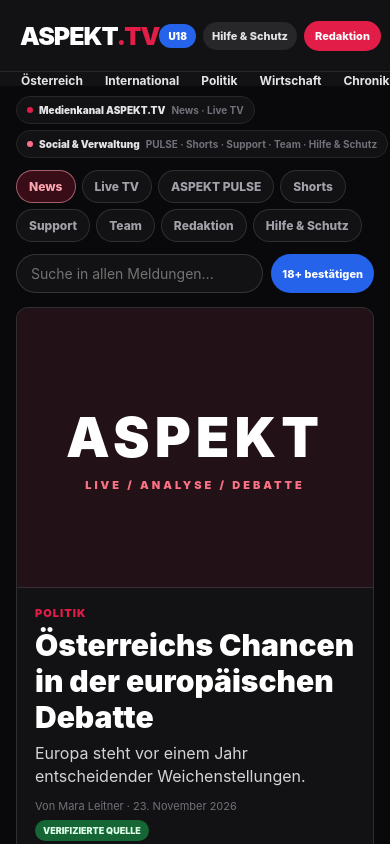
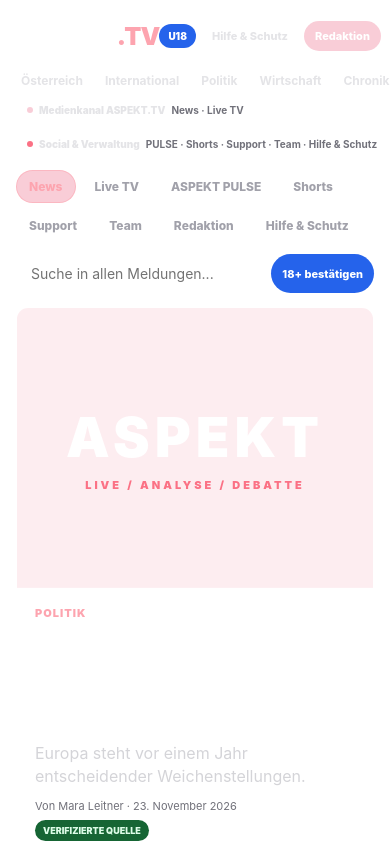
Before and after one commit to iceragotti/aspekt-tv, a React Native app: screen / in a window 390 px wide. Built offline with nearby package versions, Linux system fonts and the light colour scheme.

Commit message:
style(app): replace remaining static dark and crimson hex styles with rose-glass (#9)

```diff
--- a/App.tsx
+++ b/App.tsx
@@ -2571,15 +2571,15 @@ export default function App() {
 }
 
 const styles = StyleSheet.create({
-  container: { flex: 1, backgroundColor: '#09090B' },
+  container: { flex: 1, backgroundColor: 'rgba(255, 255, 255, 0.03)' },
   shell: { width: '100%', maxWidth: 1080, alignSelf: 'center', flex: 1 },
   topbar: {
-    backgroundColor: '#121215', minHeight: 72, paddingHorizontal: 20,
-    borderBottomWidth: 1, borderBottomColor: '#27272A',
+    backgroundColor: 'rgba(255, 255, 255, 0.04)', minHeight: 72, paddingHorizontal: 20,
+    borderBottomWidth: 1, borderBottomColor: 'rgba(255, 255, 255, 0.12)',
     flexDirection: 'row', alignItems: 'center', justifyContent: 'space-between',
   },
   brand: { color: '#FFF', fontSize: 25, fontWeight: '900', letterSpacing: -1 },
-  brandAccent: { color: '#E11D48' },
+  brandAccent: { color: '#FDA4AF' },
   topActions: { flexDirection: 'row', alignItems: 'center', gap: 7, flexWrap: 'wrap' },
   supporterHeaderBadge: {
     backgroundColor: aspectTheme.colors.status.success.surface,
@@ -2598,9 +2598,9 @@ const styles = StyleSheet.create({
   ageMinor: { backgroundColor: '#2563EB' },
   ageAdult: { backgroundColor: '#991B1B' },
   badgeText: { color: '#FFF', fontSize: 10, fontWeight: '900' },
-  safetyHeader: { backgroundColor: '#27272A', borderRadius: 999, paddingHorizontal: 9, paddingVertical: 7 },
+  safetyHeader: { backgroundColor: 'rgba(255, 255, 255, 0.06)', borderRadius: 999, paddingHorizontal: 9, paddingVertical: 7 },
   safetyHeaderText: { color: '#E4E4E7', fontSize: 11, fontWeight: '800' },
-  loginButton: { backgroundColor: '#E11D48', borderRadius: 999, paddingHorizontal: 11, paddingVertical: 8 },
+  loginButton: { backgroundColor: 'rgba(225, 29, 72, 0.22)', borderRadius: 999, paddingHorizontal: 11, paddingVertical: 8 },
   loginText: { color: '#FFF', fontSize: 11, fontWeight: '800' },
   breaking: {
     backgroundColor: '#991B1B', minHeight: 38, paddingHorizontal: 16,
@@ -2608,7 +2608,7 @@ const styles = StyleSheet.create({
   },
   breakingLabel: { color: '#FFF', backgroundColor: '#7F1D1D', paddingHorizontal: 7, paddingVertical: 4, borderRadius: 4, fontSize: 10, fontWeight: '900' },
   breakingText: { color: '#FFF', flex: 1, fontSize: 13, fontWeight: '700' },
-  nav: { backgroundColor: '#121215', flexDirection: 'row', alignItems: 'center', gap: 4, paddingHorizontal: 12, paddingVertical: 8 },
+  nav: { backgroundColor: 'rgba(255, 255, 255, 0.04)', flexDirection: 'row', alignItems: 'center', gap: 4, paddingHorizontal: 12, paddingVertical: 8 },
   navItem: { paddingHorizontal: 9, paddingVertical: 8, borderRadius: 6 },
   navItemActive: {
     backgroundColor: 'rgba(255, 255, 255, 0.08)',
@@ -2639,8 +2639,8 @@ const styles = StyleSheet.create({
     alignItems: 'center',
     flexWrap: 'wrap',
     gap: 6,
-    backgroundColor: '#121215',
-    borderColor: '#27272A',
+    backgroundColor: 'rgba(255, 255, 255, 0.04)',
+    borderColor: 'rgba(255, 255, 255, 0.12)',
     borderWidth: 1,
     borderRadius: 999,
     paddingHorizontal: 10,
@@ -2650,12 +2650,12 @@ const styles = StyleSheet.create({
     width: 6,
     height: 6,
     borderRadius: 3,
-    backgroundColor: '#E11D48',
+    backgroundColor: 'rgba(225, 29, 72, 0.22)',
   },
   areaDotSocial: { backgroundColor: '#FB7185' },
   areaLabelText: { color: '#E4E4E7', fontSize: 10, fontWeight: '900' },
   areaScopeText: { color: '#71717A', fontSize: 10, fontWeight: '700' },
-  tabRow: { flexDirection: 'row', flexWrap: 'wrap', gap: 6, paddingHorizontal: 16, paddingVertical: 12, backgroundColor: '#09090B' },
+  tabRow: { flexDirection: 'row', flexWrap: 'wrap', gap: 6, paddingHorizontal: 16, paddingVertical: 12, backgroundColor: 'rgba(255, 255, 255, 0.03)' },
   tabButton: {
     backgroundColor: 'rgba(255, 255, 255, 0.04)',
     borderWidth: 1,
@@ -2704,7 +2704,7 @@ const styles = StyleSheet.create({
   heroVisualText: { color: '#FFF', fontSize: 55, fontWeight: '900', letterSpacing: 5 },
   heroVisualSub: { color: '#FB7185', fontSize: 11, fontWeight: '900', letterSpacing: 3, marginTop: 8 },
   heroCopy: { padding: 18, gap: 7 },
-  kicker: { color: '#E11D48', fontSize: 11, fontWeight: '900', letterSpacing: 1 },
+  kicker: { color: '#FDA4AF', fontSize: 11, fontWeight: '900', letterSpacing: 1 },
   kickerLight: { color: '#FDA4AF', fontSize: 11, fontWeight: '900', letterSpacing: 1 },
   heroTitle: { color: '#FFF', fontSize: 30, lineHeight: 36, fontWeight: '900' },
   heroSummary: { color: '#D4D4D8', fontSize: 16, lineHeight: 23 },
@@ -2724,8 +2724,8 @@ const styles = StyleSheet.create({
   debateTitle: { color: '#FFF', fontSize: 21, fontWeight: '900' },
   debateMeta: { color: '#FECACA', fontSize: 12 },
   liveLayout: { flexDirection: 'row', flexWrap: 'wrap', gap: 12 },
-  playerPlaceholder: { flexGrow: 1, minWidth: 300, width: '68%', height: 390, backgroundColor: '#18181B', borderColor: '#27272A', borderWidth: 1, borderRadius: 12, alignItems: 'center', justifyContent: 'center' },
-  livePill: { backgroundColor: '#E11D48', borderRadius: 999, paddingHorizontal: 9, paddingVertical: 6, marginBottom: 12 },
+  playerPlaceholder: { flexGrow: 1, minWidth: 300, width: '68%', height: 390, backgroundColor: 'rgba(255, 255, 255, 0.05)', borderColor: 'rgba(255, 255, 255, 0.12)', borderWidth: 1, borderRadius: 12, alignItems: 'center', justifyContent: 'center' },
+  livePill: { backgroundColor: 'rgba(225, 29, 72, 0.22)', borderRadius: 999, paddingHorizontal: 9, paddingVertical: 6, marginBottom: 12 },
   playerTitle: { color: '#FFF', fontSize: 30, fontWeight: '900' },
   playerText: { color: '#A1A1AA', fontSize: 14, marginTop: 5 },
   liveAside: { flexGrow: 1, minWidth: 220, backgroundColor: 'rgba(255, 255, 255, 0.04)', borderColor: 'rgba(255, 255, 255, 0.12)', borderWidth: 1, borderRadius: 12, padding: 12, gap: 8 },
@@ -2941,8 +2941,8 @@ const styles = StyleSheet.create({
   storyInitial: { color: '#FFF', fontSize: 20, fontWeight: '900' },
   storyName: { color: '#F4F4F5', fontSize: 11, fontWeight: '700', textAlign: 'center' },
   storyOrigin: { color: '#71717A', fontSize: 9, fontWeight: '700', textAlign: 'center' },
-  progress: { height: 4, backgroundColor: '#27272A', borderRadius: 999, overflow: 'hidden' },
-  progressFill: { height: 4, backgroundColor: '#E11D48' },
+  progress: { height: 4, backgroundColor: 'rgba(255, 255, 255, 0.06)', borderRadius: 999, overflow: 'hidden' },
+  progressFill: { height: 4, backgroundColor: 'rgba(225, 29, 72, 0.22)' },
   storyModal: {
     width: '92%',
     maxWidth: 420,
@@ -3488,8 +3488,8 @@ const styles = StyleSheet.create({
   shortFeedToggle: {
     flexDirection: 'row',
     alignSelf: 'center',
-    backgroundColor: '#121215',
-    borderColor: '#27272A',
+    backgroundColor: 'rgba(255, 255, 255, 0.04)',
+    borderColor: 'rgba(255, 255, 255, 0.12)',
     borderWidth: 1,
     borderRadius: 999,
     padding: 4,
@@ -3499,7 +3499,7 @@ const styles = StyleSheet.create({
     paddingHorizontal: 18,
     paddingVertical: 8,
   },
-  shortFeedActive: { backgroundColor: '#E11D48' },
+  shortFeedActive: { backgroundColor: 'rgba(225, 29, 72, 0.22)' },
   shortFeedText: { color: '#FFF', fontSize: 12, fontWeight: '900' },
   shortPlayerCard: {
     flexDirection: 'row',
@@ -3513,8 +3513,8 @@ const styles = StyleSheet.create({
     maxWidth: 430,
     minHeight: 620,
     aspectRatio: 9 / 16,
-    backgroundColor: '#09090B',
-    borderColor: '#27272A',
+    backgroundColor: 'rgba(255, 255, 255, 0.03)',
+    borderColor: 'rgba(255, 255, 255, 0.12)',
     borderWidth: 1,
     borderRadius: 18,
     overflow: 'hidden',
```
